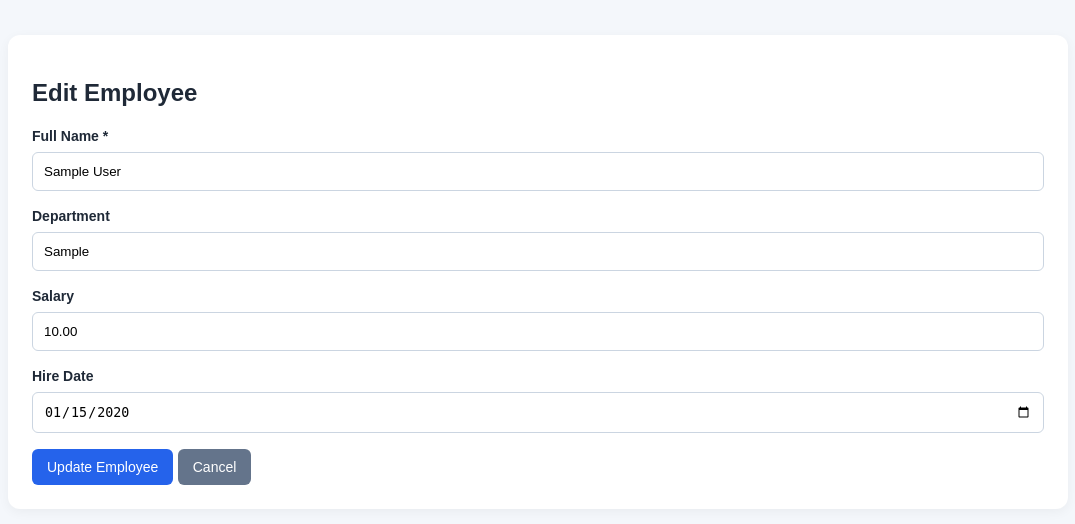
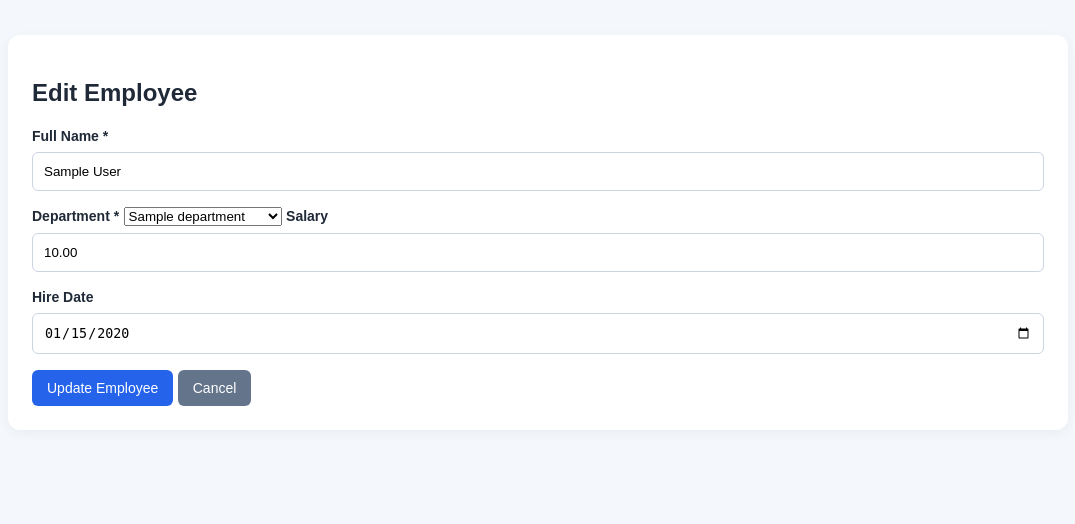
Before and after one commit to glriadomenica-debug/employee_management, a Laravel app: page /employees/1/edit in a window 1280 px wide. Shown: the part 68-592 px from the top of the page, without its empty margins (102-1177 px from the left). Run offline with Laravel 12, Linux system fonts and the light colour scheme; tables that the repository leaves empty hold one stand-in row (values such as "Sample post").

Commit message:
update changes

```diff
--- a/resources/views/employees/edit.blade.php
+++ b/resources/views/employees/edit.blade.php
@@ -6,35 +6,47 @@
   <div class="card">
     <h2>Edit Employee</h2>
 
-    <form method="POST" action="{{ route('employees.update', $employee) }}">
+    <form method="POST" action="{{ route('employees.update', $employee->id) }}">
       @csrf
       @method('PUT')
 
-      <label>Full Name *</label>
-      <input name="full_name" value="{{ old('full_name', $employee->full_name) }}" required maxlength="100">
+      <label for="full_name">Full Name *</label>
+      <input id="full_name" name="full_name" value="{{ old('full_name', $employee->full_name) }}" required
+        maxlength="100">
       @error('full_name')
         <div class="error">{{ $message }}</div>
       @enderror
 
-      <label>Department</label>
-      <input name="department" value="{{ old('department', $employee->department) }}" maxlength="50">
-      @error('department')
+      <label for="department_id">Department *</label>
+      <select id="department_id" name="department_id" required>
+        <option value="">-- Select Department --</option>
+
+        @foreach ($departments as $department)
+          <option value="{{ $department->id }}" {{ old('department_id', $employee->department_id) == $department->id ? 'selected' : '' }}>
+            {{ $department->name }}
+          </option>
+        @endforeach
+      </select>
+
+      @error('department_id')
         <div class="error">{{ $message }}</div>
       @enderror
 
-      <label>Salary</label>
-      <input type="number" name="salary" step="0.01" min="0" value="{{ old('salary', $employee->salary) }}">
+      <label for="salary">Salary</label>
+      <input id="salary" type="number" name="salary" step="0.01" min="0" value="{{ old('salary', $employee->salary) }}">
       @error('salary')
         <div class="error">{{ $message }}</div>
       @enderror
 
-      <label>Hire Date</label>
-      <input type="date" name="hire_date" value="{{ old('hire_date', $employee->hire_date?->format('Y-m-d')) }}">
+      <label for="hire_date">Hire Date</label>
+      <input id="hire_date" type="date" name="hire_date"
+        value="{{ old('hire_date', $employee->hire_date?->format('Y-m-d')) }}">
       @error('hire_date')
         <div class="error">{{ $message }}</div>
       @enderror
 
       <button class="btn" type="submit">Update Employee</button>
+
       <a href="{{ route('employees.index') }}" class="btn btn-secondary">
         Cancel
       </a>
```
